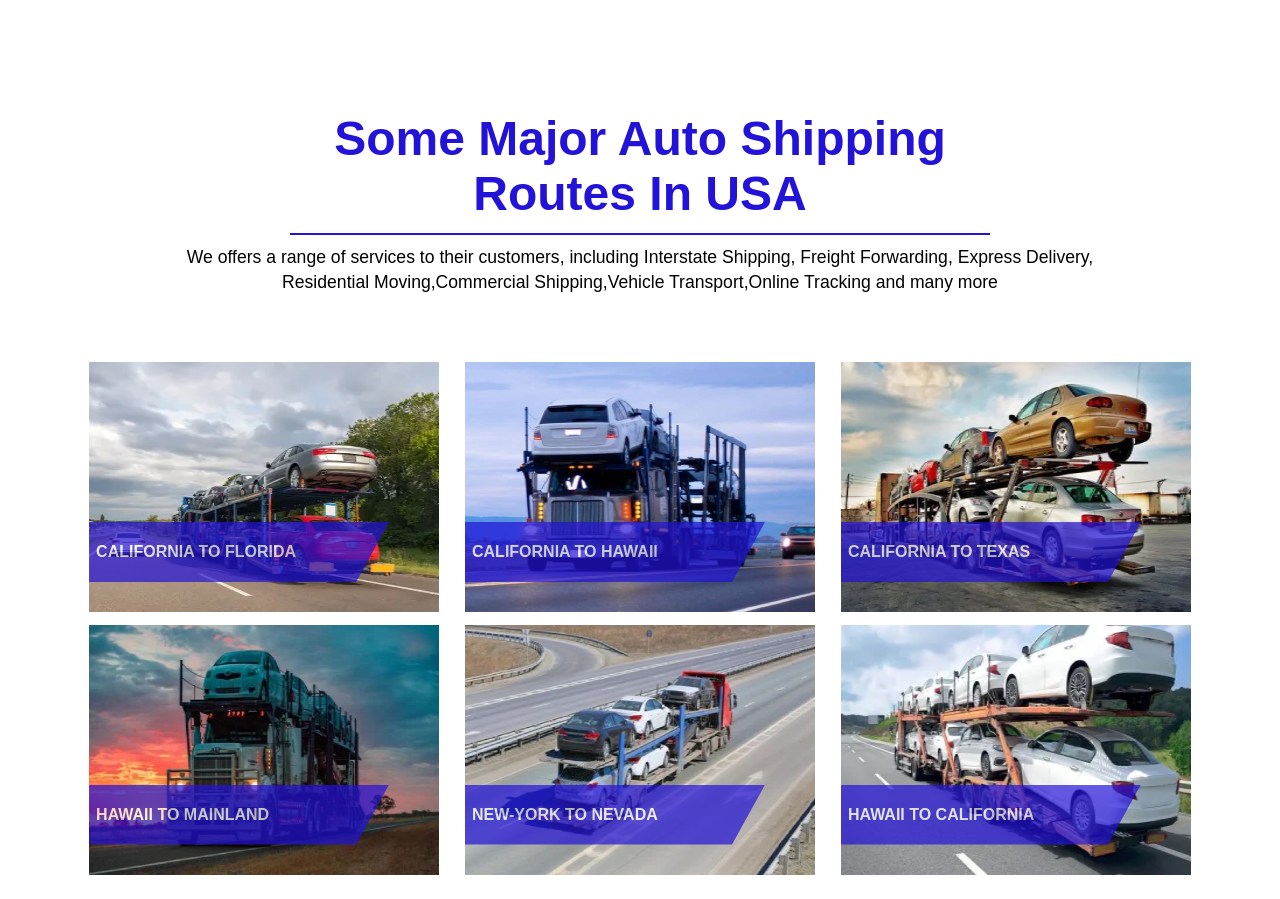
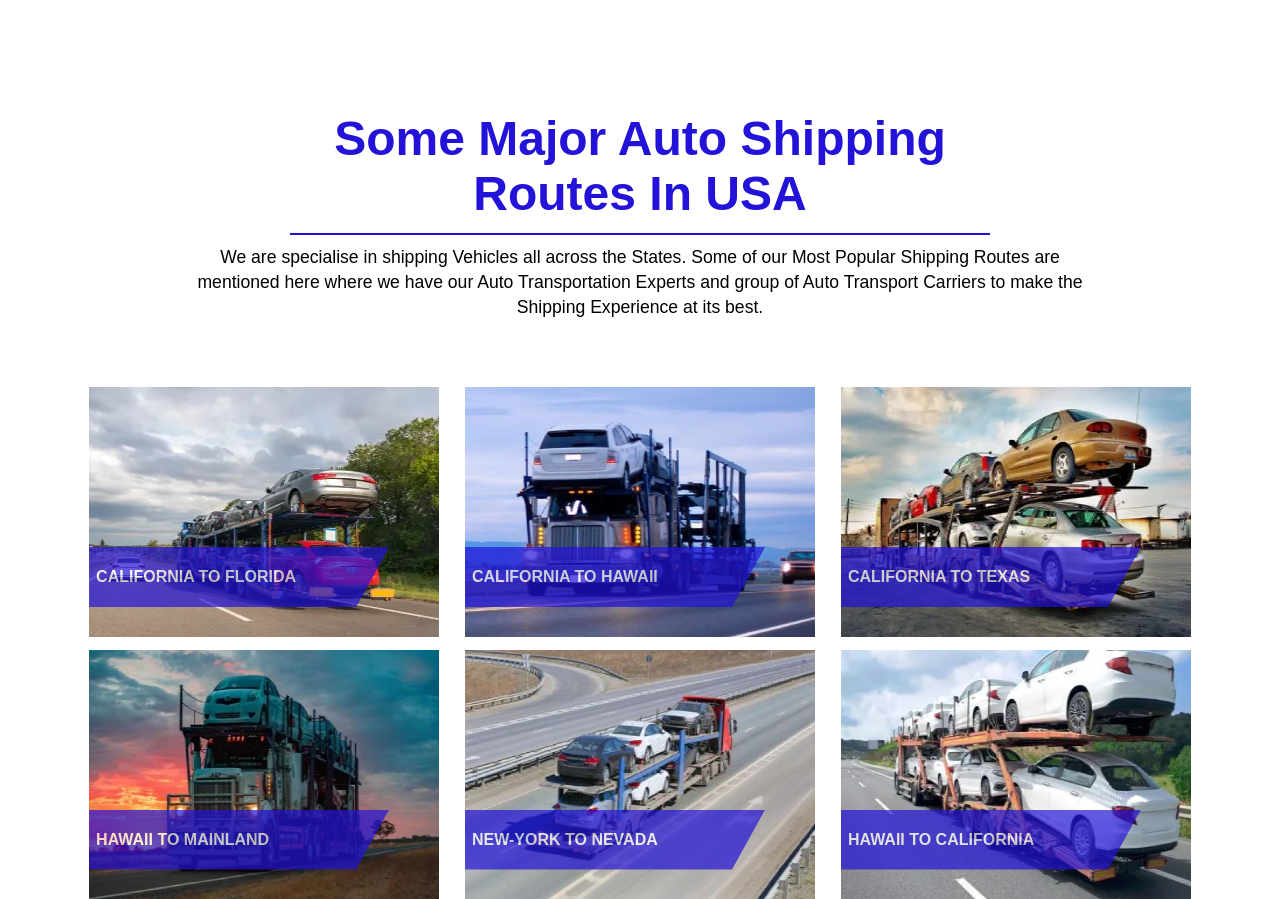
Before and after one commit to lazydesigner/shipcartoanotherstate, a PHP site: page / in a window 1280 px wide. Shown: the part 1286-2185 px from the top of the page. Run offline with PHP 8.4, Linux system fonts and the light colour scheme; some libraries are stand-ins or nearby versions.

Commit message:
page update

```diff
--- a/index.php
+++ b/index.php
@@ -294,7 +294,7 @@
     <section class="service-section">
         <h2 class="sercive-heading"><span>Some Major Auto Shipping Routes In USA</span></h2>
 
-        <p class="our-ser">We offers a range of services to their customers, including Interstate Shipping, Freight Forwarding, Express Delivery, Residential Moving,Commercial Shipping,Vehicle Transport,Online Tracking and many more</p>
+        <p class="our-ser">We are specialise in shipping Vehicles all across the States. Some of our Most Popular Shipping Routes are mentioned here where we have our Auto Transportation Experts and group of Auto Transport Carriers to make the Shipping Experience at its best.</p>
 
         <div class="grid">
 
```
